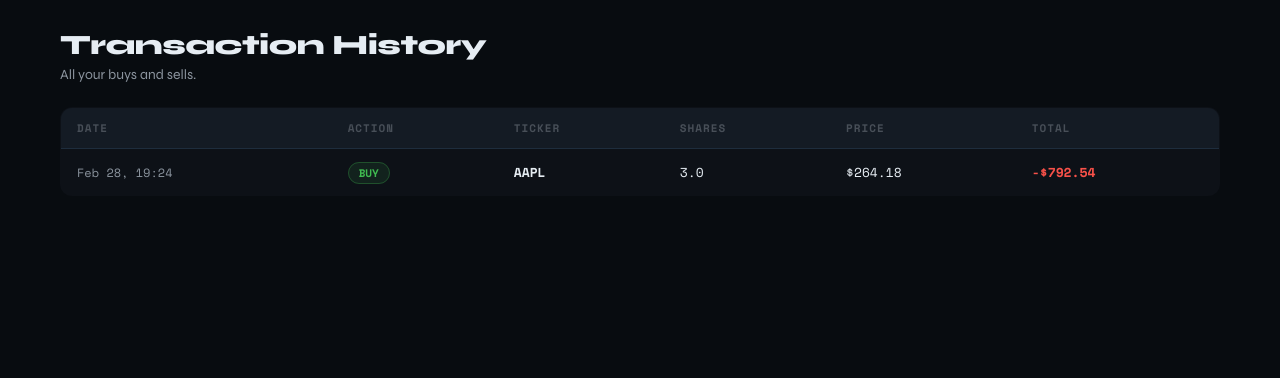
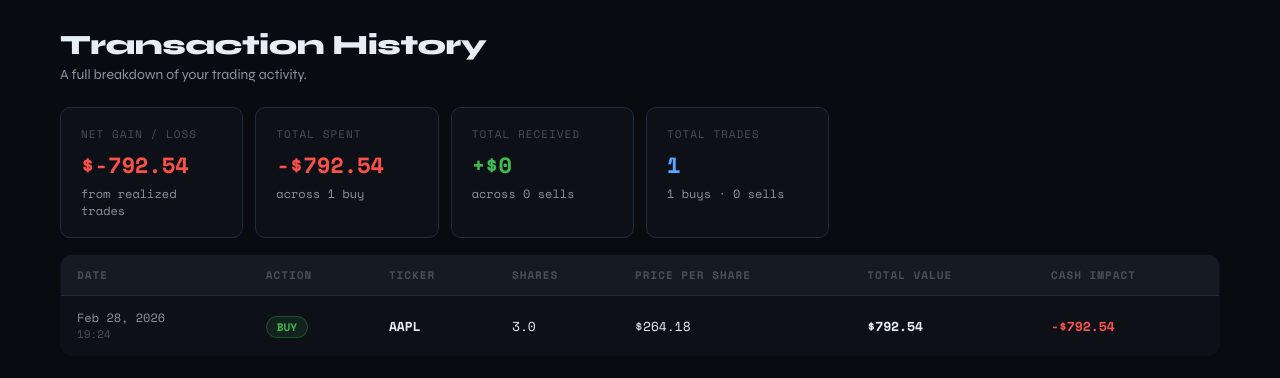
Before and after one commit to kw9521/Meridian, a Django app: page /stocks/history/ in a window 1280 px wide. Shown: the part 61-439 px from the top of the page. Run offline with Django 5.2, Linux system fonts and the light colour scheme; a user stored in the database is signed in; data comes from the database, SQL or seed files in the repository; both versions use the stored data as it was after the commit.

```diff
--- a/meridian/stocks/templates/stocks/transactions.html
+++ b/meridian/stocks/templates/stocks/transactions.html
@@ -12,13 +12,101 @@
   .negative { color:var(--red); }
   th { padding:12px 16px; font-family:var(--font-mono); font-size:11px; text-transform:uppercase; letter-spacing:1px; color:var(--text3); text-align:left; background:var(--bg3); border-bottom:1px solid var(--border); }
   tr:hover td { background:var(--bg3); }
+  .sum-card { background:var(--bg2); border:1px solid var(--border); border-radius:10px; padding:18px 20px; }
+  .sum-label { font-size:11px; color:var(--text3); font-family:var(--font-mono); text-transform:uppercase; letter-spacing:1px; margin-bottom:6px; }
+  .sum-val { font-family:var(--font-mono); font-weight:700; font-size:22px; }
+  .highlight-card { background:var(--bg2); border:1px solid var(--border); border-radius:10px; padding:18px 20px; }
 </style>
 
 <div class="animate-in">
   <h1 style="font-weight:800;font-size:28px;letter-spacing:-0.5px;margin-bottom:4px">Transaction History</h1>
-  <p style="color:var(--text2);font-size:14px;margin-bottom:24px">All your buys and sells.</p>
+  <p style="color:var(--text2);font-size:14px;margin-bottom:24px">A full breakdown of your trading activity.</p>
 
   {% if transactions %}
+
+  <!-- Summary Cards -->
+  <div style="display:grid;grid-template-columns:repeat(auto-fill,minmax(160px,1fr));gap:12px;margin-bottom:16px">
+
+    <div class="sum-card">
+      <div class="sum-label">Net Gain / Loss</div>
+      <div class="sum-val {% if net >= 0 %}positive{% else %}negative{% endif %}">
+        {% if net >= 0 %}+{% endif %}${{ net }}
+      </div>
+      <div style="font-size:12px;color:var(--text2);margin-top:4px;font-family:var(--font-mono)">
+        from realized trades
+      </div>
+    </div>
+
+    <div class="sum-card">
+      <div class="sum-label">Total Spent</div>
+      <div class="sum-val negative">-${{ total_spent }}</div>
+      <div style="font-size:12px;color:var(--text2);margin-top:4px;font-family:var(--font-mono)">across {{ buy_count }} buy{{ buy_count|pluralize }}</div>
+    </div>
+
+    <div class="sum-card">
+      <div class="sum-label">Total Received</div>
+      <div class="sum-val positive">+${{ total_received }}</div>
+      <div style="font-size:12px;color:var(--text2);margin-top:4px;font-family:var(--font-mono)">across {{ sell_count }} sell{{ sell_count|pluralize }}</div>
+    </div>
+
+    <div class="sum-card">
+      <div class="sum-label">Total Trades</div>
+      <div class="sum-val" style="color:var(--accent)">{{ total_trades }}</div>
+      <div style="font-size:12px;color:var(--text2);margin-top:4px;font-family:var(--font-mono)">{{ buy_count }} buys · {{ sell_count }} sells</div>
+    </div>
+
+  </div>
+
+  <!-- Best / Worst Trade -->
+  {% if best_trade or worst_trade %}
+  <div style="display:grid;grid-template-columns:1fr 1fr;gap:12px;margin-bottom:24px">
+
+    {% if best_trade %}
+    <div class="highlight-card" style="border-color:rgba(63,185,80,0.3)">
+      <div style="font-size:11px;font-family:var(--font-mono);text-transform:uppercase;letter-spacing:1px;color:var(--text3);margin-bottom:10px">
+        🏆 Best Trade
+      </div>
+      <div style="display:flex;justify-content:space-between;align-items:flex-start">
+        <div>
+          <div style="font-family:var(--font-mono);font-weight:700;font-size:18px">{{ best_trade.0.ticker }}</div>
+          <div style="font-size:12px;color:var(--text2);margin-top:3px">{{ best_trade.0.shares }} shares sold @ ${{ best_trade.0.price }}</div>
+          <div style="font-size:12px;color:var(--text2);margin-top:2px">{{ best_trade.0.created_at|date:"M d, Y" }}</div>
+        </div>
+        <div style="text-align:right">
+          <div style="font-family:var(--font-mono);font-weight:700;font-size:20px;color:var(--green)">
+            +${{ best_trade.1 }}
+          </div>
+          <div style="font-size:11px;color:var(--text2);margin-top:3px">realized gain</div>
+        </div>
+      </div>
+    </div>
+    {% endif %}
+
+    {% if worst_trade %}
+    <div class="highlight-card" style="border-color:rgba(248,81,73,0.3)">
+      <div style="font-size:11px;font-family:var(--font-mono);text-transform:uppercase;letter-spacing:1px;color:var(--text3);margin-bottom:10px">
+        📉 Worst Trade
+      </div>
+      <div style="display:flex;justify-content:space-between;align-items:flex-start">
+        <div>
+          <div style="font-family:var(--font-mono);font-weight:700;font-size:18px">{{ worst_trade.0.ticker }}</div>
+          <div style="font-size:12px;color:var(--text2);margin-top:3px">{{ worst_trade.0.shares }} shares sold @ ${{ worst_trade.0.price }}</div>
+          <div style="font-size:12px;color:var(--text2);margin-top:2px">{{ worst_trade.0.created_at|date:"M d, Y" }}</div>
+        </div>
+        <div style="text-align:right">
+          <div style="font-family:var(--font-mono);font-weight:700;font-size:20px;color:var(--red)">
+            {% if worst_trade.1 >= 0 %}+{% endif %}${{ worst_trade.1 }}
+          </div>
+          <div style="font-size:11px;color:var(--text2);margin-top:3px">realized gain</div>
+        </div>
+      </div>
+    </div>
+    {% endif %}
+
+  </div>
+  {% endif %}
+
+  <!-- Transaction Table -->
   <div style="overflow-x:auto">
     <table style="width:100%;border-collapse:collapse;background:var(--bg2);border:1px solid var(--border);border-radius:12px;overflow:hidden">
       <thead>
@@ -27,14 +115,18 @@
           <th>Action</th>
           <th>Ticker</th>
           <th>Shares</th>
-          <th>Price</th>
-          <th>Total</th>
+          <th>Price Per Share</th>
+          <th>Total Value</th>
+          <th>Cash Impact</th>
         </tr>
       </thead>
       <tbody>
         {% for t in transactions %}
-        <tr>
-          <td class="td-base td-muted">{{ t.created_at|date:"M d, H:i" }}</td>
+        <tr onclick="window.location='/stocks/stock/{{ t.ticker }}/'" style="cursor:pointer">
+          <td class="td-base td-muted">
+            <div>{{ t.created_at|date:"M d, Y" }}</div>
+            <div style="font-size:11px;color:var(--text3)">{{ t.created_at|date:"H:i" }}</div>
+          </td>
           <td class="td-base">
             <span class="badge {% if t.action == 'BUY' %}badge-buy{% else %}badge-sell{% endif %}">
               {{ t.action }}
@@ -43,6 +135,7 @@
           <td class="td-base td-bold">{{ t.ticker }}</td>
           <td class="td-base">{{ t.shares }}</td>
           <td class="td-base">${{ t.price }}</td>
+          <td class="td-base td-bold">${{ t.total }}</td>
           <td class="td-base td-bold {% if t.action == 'BUY' %}negative{% else %}positive{% endif %}">
             {% if t.action == 'BUY' %}-{% else %}+{% endif %}${{ t.total }}
           </td>
--- a/meridian/stocks/urls.py
+++ b/meridian/stocks/urls.py
@@ -9,7 +9,7 @@ urlpatterns = [
 
     # API
     path('api/stock/<str:ticker>/', views.api_stock, name='api_stock'),
-    path('api/search/<str:ticker>/', views.api_search, name='api_search'),
+    path('api/search/<str:query>/', views.api_search, name='api_search'),
     path('api/portfolio/', views.api_portfolio, name='api_portfolio'),
     path('api/buy/', views.api_buy, name='api_buy'),
     path('api/sell/', views.api_sell, name='api_sell'),
--- a/meridian/stocks/views.py
+++ b/meridian/stocks/views.py
@@ -49,7 +49,50 @@ def portfolio_view(request):
 @login_required
 def transactions_view(request):
     txns = Transaction.objects.filter(user=request.user).order_by('-created_at')[:50]
-    return render(request, 'stocks/transactions.html', {'transactions': txns})
+    profile = Profile.objects.get(user=request.user)
+
+    # Calculate summary stats
+    total_spent = sum(t.total for t in txns if t.action == 'BUY')
+    total_received = sum(t.total for t in txns if t.action == 'SELL')
+    net = round(total_received - total_spent, 2)
+    total_trades = txns.count()
+    buy_count = sum(1 for t in txns if t.action == 'BUY')
+    sell_count = sum(1 for t in txns if t.action == 'SELL')
+
+    # Best and worst single trade
+    sell_txns = [t for t in txns if t.action == 'SELL']
+    best_trade = None
+    worst_trade = None
+
+    if sell_txns:
+        # For each sell, find the avg buy price for that ticker to compute gain
+        trade_gains = []
+        for t in sell_txns:
+            buys = Transaction.objects.filter(
+                user=request.user, ticker=t.ticker, action='BUY',
+                created_at__lte=t.created_at
+            )
+            if buys.exists():
+                avg_buy = sum(b.price for b in buys) / buys.count()
+                gain = round((t.price - avg_buy) * t.shares, 2)
+                trade_gains.append((t, gain))
+        if trade_gains:
+            best_trade = max(trade_gains, key=lambda x: x[1])
+            worst_trade = min(trade_gains, key=lambda x: x[1])
+
+    context = {
+        'transactions': txns,
+        'total_spent': round(total_spent, 2),
+        'total_received': round(total_received, 2),
+        'net': net,
+        'total_trades': total_trades,
+        'buy_count': buy_count,
+        'sell_count': sell_count,
+        'best_trade': best_trade,
+        'worst_trade': worst_trade,
+    }
+    return render(request, 'stocks/transactions.html', context)
+
 
 # ── API endpoints ──────────────────────────────────────
 
@@ -94,20 +137,103 @@ def api_stock(request, ticker):
     except Exception as e:
         return JsonResponse({'error': str(e)}, status=500)
 
+# dict to map company name to their ticker for search bar
+COMPANY_NAME_MAP = {
+    'apple': 'AAPL',
+    'microsoft': 'MSFT',
+    'google': 'GOOGL',
+    'alphabet': 'GOOGL',
+    'amazon': 'AMZN',
+    'tesla': 'TSLA',
+    'nvidia': 'NVDA',
+    'meta': 'META',
+    'facebook': 'META',
+    'netflix': 'NFLX',
+    'spotify': 'SPOT',
+    'uber': 'UBER',
+    'lyft': 'LYFT',
+    'airbnb': 'ABNB',
+    'paypal': 'PYPL',
+    'visa': 'V',
+    'mastercard': 'MA',
+    'jpmorgan': 'JPM',
+    'jp morgan': 'JPM',
+    'goldman sachs': 'GS',
+    'bank of america': 'BAC',
+    'disney': 'DIS',
+    'walmart': 'WMT',
+    'target': 'TGT',
+    'nike': 'NKE',
+    'coca cola': 'KO',
+    'cocacola': 'KO',
+    'pepsi': 'PEP',
+    'pepsico': 'PEP',
+    'mcdonalds': 'MCD',
+    "mcdonald's": 'MCD',
+    'starbucks': 'SBUX',
+    'intel': 'INTC',
+    'amd': 'AMD',
+    'advanced micro devices': 'AMD',
+    'qualcomm': 'QCOM',
+    'salesforce': 'CRM',
+    'oracle': 'ORCL',
+    'adobe': 'ADBE',
+    'zoom': 'ZM',
+    'shopify': 'SHOP',
+    'twitter': 'TWTR',
+    'snapchat': 'SNAP',
+    'snap': 'SNAP',
+    'coinbase': 'COIN',
+    'robinhood': 'HOOD',
+    'palantir': 'PLTR',
+    'spy': 'SPY',
+    's&p 500': 'SPY',
+    'sp500': 'SPY',
+    'boeing': 'BA',
+    'ford': 'F',
+    'gm': 'GM',
+    'general motors': 'GM',
+    'exxon': 'XOM',
+    'chevron': 'CVX',
+    'johnson and johnson': 'JNJ',
+    'johnson & johnson': 'JNJ',
+    'pfizer': 'PFE',
+    'moderna': 'MRNA',
+    'at&t': 'T',
+    'att': 'T',
+    'verizon': 'VZ',
+    'comcast': 'CMCSA',
+    'berkshire': 'BRK-B',
+    'berkshire hathaway': 'BRK-B',
+}
+
 @login_required
-def api_search(request, ticker):
+def api_search(request, query):
     try:
-        stock = yf.Ticker(ticker.upper())
+        # First check if the query matches a company name
+        normalized = query.lower().strip()
+        ticker = COMPANY_NAME_MAP.get(normalized, query.upper())
+
+        stock = yf.Ticker(ticker)
         history = stock.history(period='5d')
         info = stock.info
+
         if history.empty or not info.get('longName'):
             return JsonResponse({'error': 'Not found'}, status=404)
+
         current = round(history['Close'].iloc[-1], 2)
         prev = round(history['Close'].iloc[-2], 2) if len(history) > 1 else current
         change_pct = round(((current - prev) / prev) * 100, 2)
-        return JsonResponse({'ticker': ticker.upper(), 'name': info.get('longName'), 'current_price': current, 'change_pct': change_pct})
+
+        return JsonResponse({
+            'ticker': ticker,
+            'name': info.get('longName'),
+            'current_price': current,
+            'change_pct': change_pct,
+        })
     except Exception as e:
         return JsonResponse({'error': str(e)}, status=500)
+
 
 @login_required
 def api_portfolio(request):
```
Also changed, not shown: meridian/db.sqlite3.
